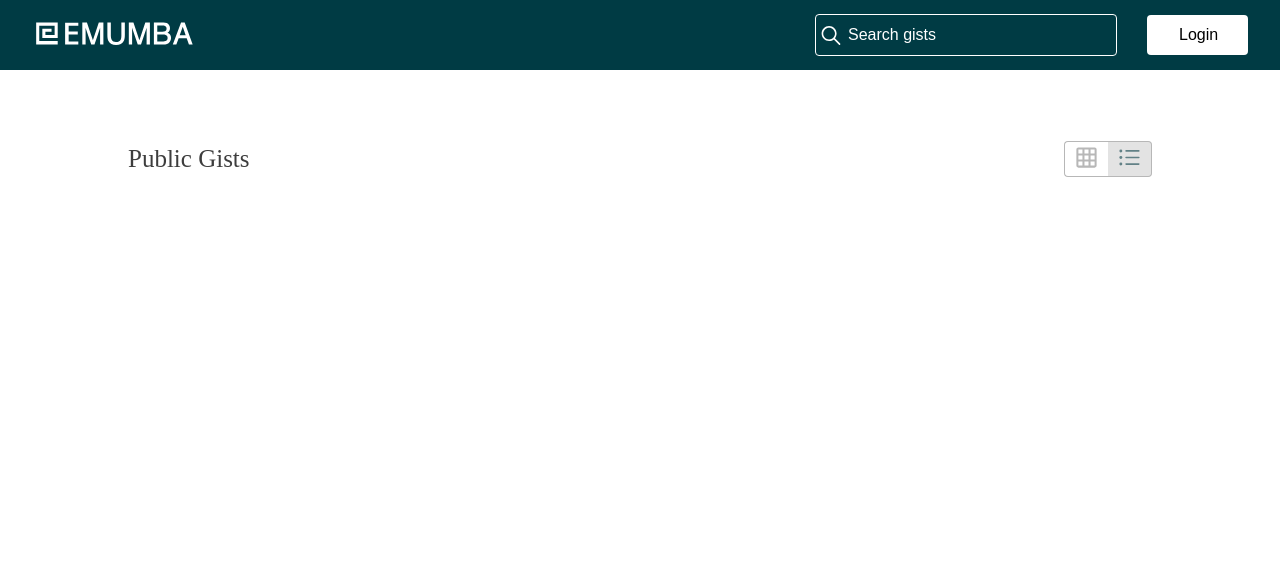
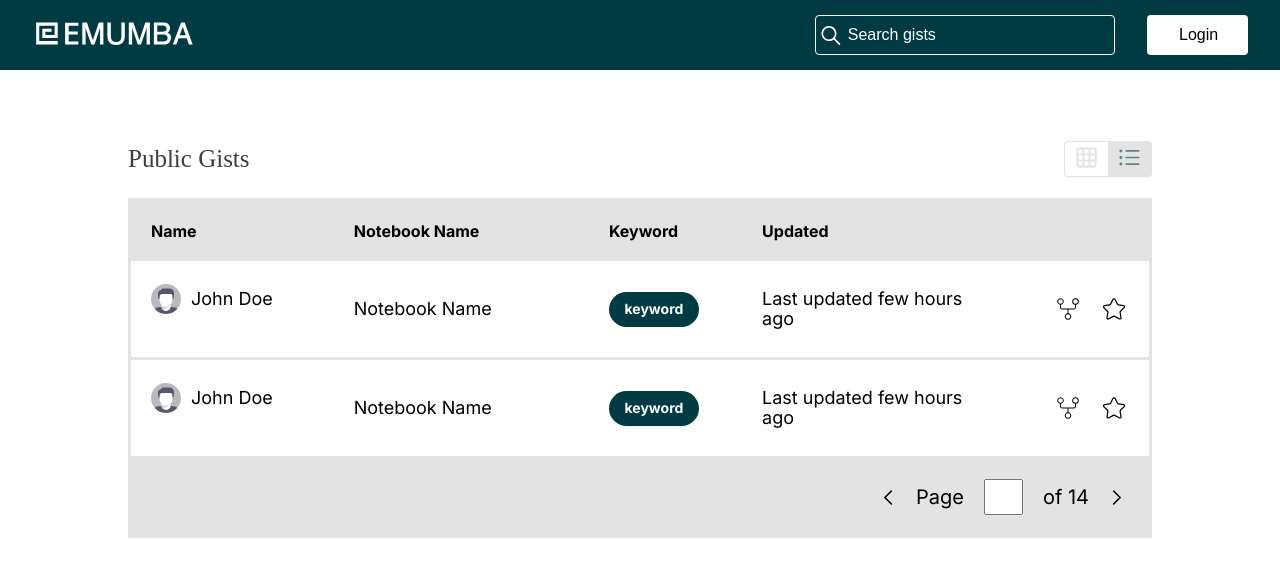
Before and after one commit to zaheerbabarkhan/react-gist-notes, a React (Vite) app: page / in a window 1280 px wide. Shown: the top 576 px of the page. Built offline with nearby package versions, Linux system fonts and the light colour scheme.

Commit message:
table based list view added

```diff
--- /dev/null
+++ b/src/components/listView/ListView.tsx
@@ -0,0 +1,88 @@
+import "./listView.scss"
+import avatar from "../../assets/avavtar-svg.svg"
+import { CiStar } from "react-icons/ci";
+import { PiGitForkThin } from "react-icons/pi";
+import { GoChevronLeft, GoChevronRight } from "react-icons/go";
+const ListView = () => {
+    return (
+        <div className="list-view">
+            <table className="list-table">
+                <thead>
+                    <tr className="table-head">
+                        <th className="th-1">Name</th>
+                        <th className="th-2">Notebook Name</th>
+                        <th className="th-3">Keyword</th>
+                        <th className="th-4">Updated</th>
+                        <th className="th-5"></th>
+                    </tr>
+                </thead>
+                <tbody>
+                    <tr className="table-data">
+                        <td className="td-avatar">
+                            <img src={avatar} alt="Profile Image" />
+                            <p>John Doe</p>
+                        </td>
+                        <td className="td-notebook">
+                            <p>
+                                Notebook Name
+                            </p>
+                        </td>
+                        <td className="td-keyword">
+                            <p>
+                                keyword
+                            </p>
+                        </td>
+                        <td className="td-updated">
+                            <p>Last updated few hours ago</p>
+                        </td>
+                        <td className="td-star">
+                            <div className="star-icon">
+                                <PiGitForkThin size={30} />
+                                <CiStar size={30} />
+                            </div>
+                        </td>
+                    </tr>
+                    <tr className="table-data">
+                        <td className="td-avatar">
+                            <img src={avatar} alt="Profile Image" />
+                            <p>John Doe</p>
+                        </td>
+                        <td className="td-notebook">
+                            <p>
+                                Notebook Name
+                            </p>
+                        </td>
+                        <td className="td-keyword">
+                            <p>
+                                keyword
+                            </p>
+                        </td>
+                        <td className="td-updated">
+                            <p>Last updated few hours ago</p>
+                        </td>
+                        <td className="td-star">
+                            <div className="star-icon">
+                                <PiGitForkThin size={30} />
+                                <CiStar size={30} />
+                            </div>
+                        </td>
+                    </tr>
+                </tbody>
+                <tfoot>
+                    <tr className="table-foot">
+                        <td colSpan={5}>
+                            <div className="pagination">
+                                <GoChevronLeft size={25}  className="left-click" onClick={() => console.log("left clicked")} />
+                                <span className="page-number">Page <input type="search" /> of {14}</span>
+                                <GoChevronRight size={25} className="right-click" onClick={() => console.log("left clicked")}/>
+                            </div>
+                        </td>
+                    </tr>
+                </tfoot>
+            </table>
+
+        </div>
+    )
+}
+
+export default ListView;
--- /dev/null
+++ b/src/components/listView/listView.scss
@@ -0,0 +1,136 @@
+@import "../../styles.scss";
+
+.list-view {
+  width: 80%;
+  height: auto;
+
+  margin-left: auto;
+  margin-right: auto;
+}
+
+.list-table {
+  color: #000000;
+  width: 100%;
+  border-collapse: collapse;
+  border-color: $skeleton-color;
+  border-style: solid;
+  border-width: 3px;
+  border-radius: 50px;
+}
+
+.table-head {
+  height: auto;
+  background-color: $skeleton-color;
+  text-align: left;
+}
+
+.table-head th {
+  padding: 20px;
+  font-family: "Inter";
+  font-weight: 700;
+}
+
+.table-head .th-1 {
+  width: 20%;
+}
+
+.table-head .th-2 {
+  width: 25%;
+}
+
+.table-head .th-3 {
+  width: 15%;
+}
+
+.table-head .th-4 {
+  width: 25%;
+}
+
+.table-head .th-5 {
+  width: 20%;
+}
+
+.table-data .td-avatar,
+.td-keyword,
+.td-updated,
+.td-notebook,
+.td-star {
+  padding: 10px 20px;
+  font-size: 18px;
+  font-family: "Inter";
+  line-height: 20px;
+}
+.table-data {
+  border-style: solid;
+  border-color: $skeleton-color;
+  border-width: 0px 0px 3px 0px;
+}
+
+.td-avatar {
+  display: flex;
+  padding: 10px 16px;
+  align-items: center;
+}
+
+.td-avatar img {
+  width: 30px;
+  height: 30px;
+}
+
+.td-avatar p {
+  margin-left: 10px;
+}
+
+.td-keyword {
+  padding: 0px 20px;
+}
+.td-keyword p {
+  background-color: $primary-color;
+  font-size: 14px;
+  border-radius: 50px;
+  color: $text-color;
+  height: 35px;
+  display: flex;
+  align-items: center;
+  justify-content: center;
+  width: 90px;
+  font-weight: 700;
+}
+
+.star-icon {
+  display: flex;
+  justify-content: flex-end;
+  gap: 16px;
+}
+
+.table-foot td {
+  padding: 20px 20px;
+  font-size: 20px;
+  font-family: "Inter";
+  // line-height: 20px;
+  background-color: $skeleton-color;
+  // text-align: right
+}
+
+.pagination {
+  display: flex;
+  justify-content: flex-end;
+  gap: 15px;
+  align-items: center;
+}
+
+.left-click, .right-click {
+  cursor: pointer;
+}
+.page-number input{
+  font-size: 20px;
+  width: 39px;
+  height: 36px;
+  text-align: center;
+}
+
+.page-number {
+  display: flex;
+  align-items: center;
+  gap: 20px;
+}
--- a/src/components/pageHeader/pageHeader.scss
+++ b/src/components/pageHeader/pageHeader.scss
@@ -31,38 +31,38 @@
     cursor: pointer;
 }
 
-.grid-view {
-    color: #B7B7B7;
+.grid-button {
+    color: $skeleton-color;
     background-color: white;
     box-shadow: none;
     border-radius: 8px;
     width: 44px;
     height: 36px;
-    border-color: #B7B7B7;
+    border-color: $skeleton-color;
     border-style: solid;
     border-width: 1px 0px 1px 1px;
     border-radius: 4px 0px 0px 4px;
     padding: 8px, 12px, 8px, 12px;
 }
 
-.list-view {
-    @extend .grid-view;
+.list-button {
+    @extend .grid-button;
     border-width: 1px 1px 1px 0px;
     border-radius: 0px 4px 4px 0px;
 }
 
-.list-view:hover, .grid-view:hover {
+.list-button:hover, .grid-button:hover {
     cursor: pointer;
 }
 
 .grid-active {
-    @extend .grid-view;
+    @extend .grid-button;
     color: #628186;
-    background-color: #e3e3e3;
+    background-color: $skeleton-color;
 }
 
 .list-active {
-    @extend .list-view;
+    @extend .list-button;
     color: #628186;
-    background-color: #e3e3e3;
+    background-color: $skeleton-color;
 }
--- a/src/components/pageHeader/pageHeader.tsx
+++ b/src/components/pageHeader/pageHeader.tsx
@@ -16,10 +16,10 @@ const PageHeader = () => {
                 <p>Public Gists</p>
             </div>
             <div className="view-buttons">
-                <button className={`grid-view ${gridActive ? "grid-active": ""}`} onClick={activateAlternateView}>
+                <button className={`grid-button ${gridActive ? "grid-active": ""}`} onClick={activateAlternateView}>
                     <IoMdGrid size={27} className="grid-icon" />
                 </button>
-                <button className={`list-view ${listActive ? "list-active" : ""}`} onClick={activateAlternateView}>
+                <button className={`list-button ${listActive ? "list-active" : ""}`} onClick={activateAlternateView}>
                     <IoIosList size={27} className="list-icon" />
                 </button>
 
--- a/src/main.tsx
+++ b/src/main.tsx
@@ -5,6 +5,7 @@ import "./styles.scss"
 
 ReactDOM.createRoot(document.getElementById('root')!).render(
   <React.StrictMode>
+    <link href="https://fonts.googleapis.com/css2?family=Inter:wght@400;500;600;700&display=swap" rel="stylesheet" />
     <App />
   </React.StrictMode>,
 )
--- a/src/pages/HomePage.tsx
+++ b/src/pages/HomePage.tsx
@@ -1,10 +1,12 @@
+import ListView from "../components/listView/ListView"
 import PageHeader from "../components/pageHeader/pageHeader"
 
 const HomePage = () => {
   return (
-    <>
+    <div className="main-div">
       <PageHeader />
-    </>
+      <ListView />
+    </div>
   )
 }
 
--- a/src/styles.scss
+++ b/src/styles.scss
@@ -2,8 +2,9 @@ body {
     margin: 0;
 }
 
-// * {
-//     box-sizing: border-box;
-// }
+*, body {
+    box-sizing: border-box;
+}
 $primary-color: #003B44;
 $text-color: #ffffff;
+$skeleton-color: #E3E3E3
```
Also changed, not shown: src/assets/avatar.jpeg (added), src/assets/avavtar-svg.svg (added).
